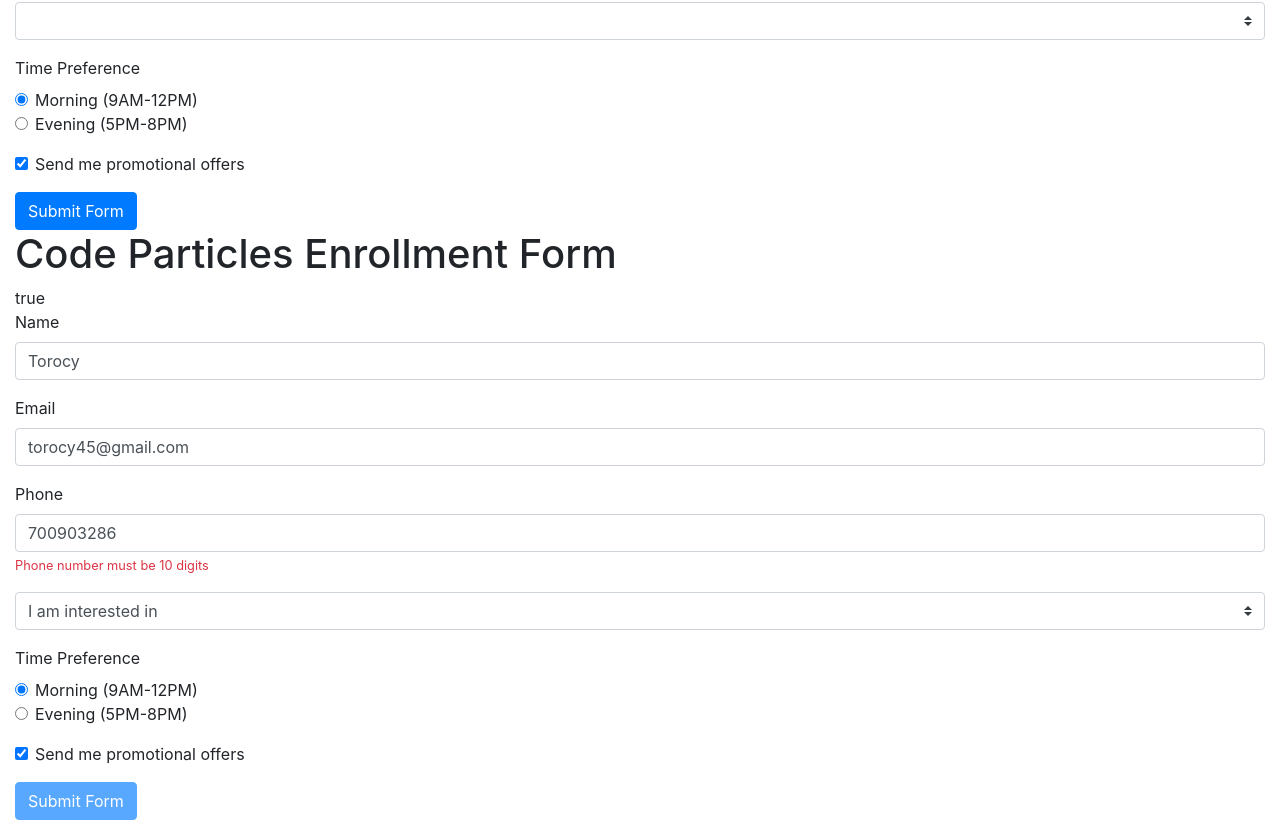
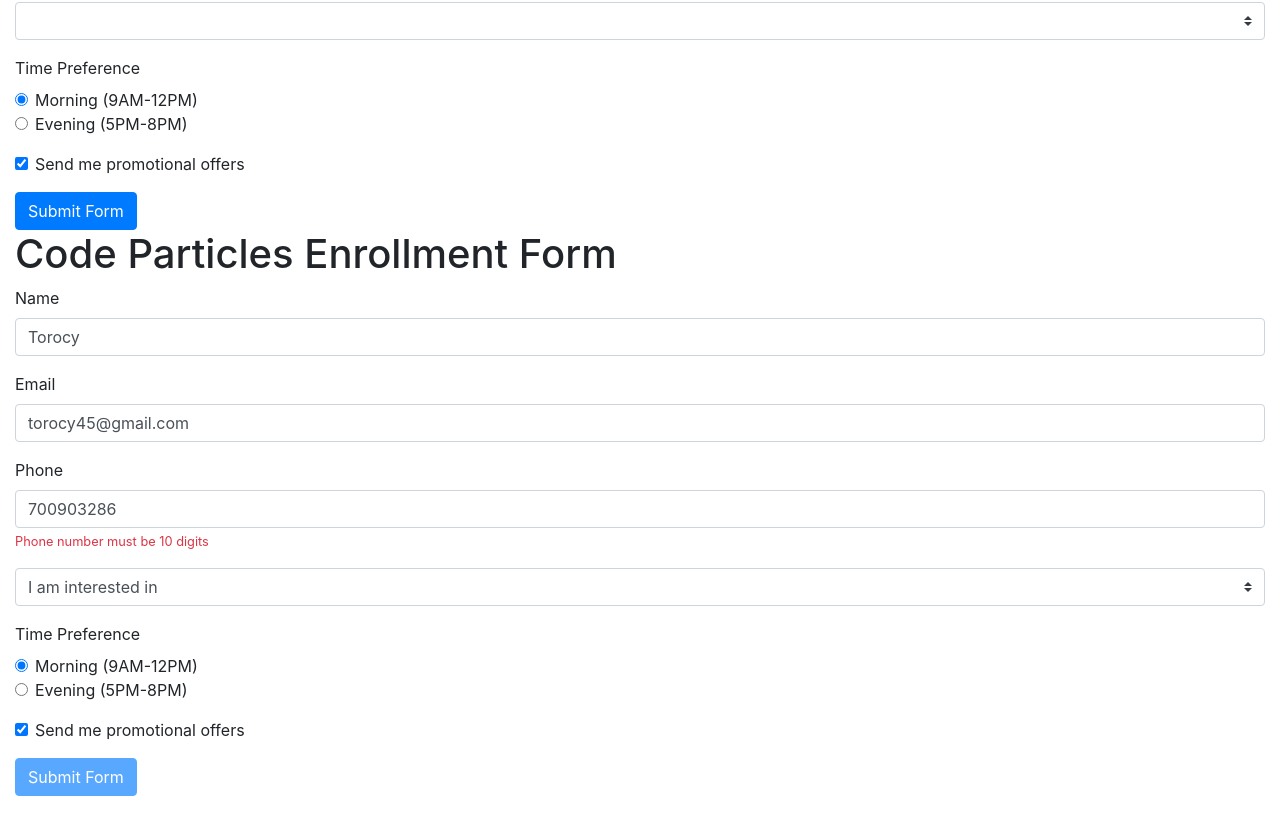
Before and after one commit to Torocy/Template-forms, an Angular app: page / in a window 1280 px wide. Shown: the part 393-1213 px from the top of the page. After the commit the page ends 1189 px from the top, so only its background shows below. Built offline with nearby package versions, Linux system fonts and the light colour scheme.

Commit message:
log to the console when submit button is clicked

```diff
--- a/src/app/app.component.html
+++ b/src/app/app.component.html
@@ -79,8 +79,10 @@ For each of the classes,Angular provides an associated property on the ngModel d
 The property is basically the same with the class with the ng- removed-->
   <div class="container-fluid">
     <H1>Code Particles Enrollment Form</H1>
-    <form #userForm="ngForm"><!--ngForm provides the overall form validation of the entire form-->
-      {{userForm.form.valid}}
+    <form #userForm="ngForm" (ngSubmit)="onSubmit()" novalidate><!--ngForm provides the overall form validation of the entire form
+    novalidate attribute prevents browser validation when we click the submit button-->
+
+      <!--{{userForm.form.valid}}-->
       <div class="form-group">
         <label>Name</label><!--add a template reference variable #name to the name input
            element then bind to the input className property
--- a/src/app/app.component.ts
+++ b/src/app/app.component.ts
@@ -18,4 +18,7 @@ export class AppComponent {
     }else
     this.topicHasError = false;
   }
+  onSubmit(){
+    console.log(this.userModel);
+  }
 }
```
